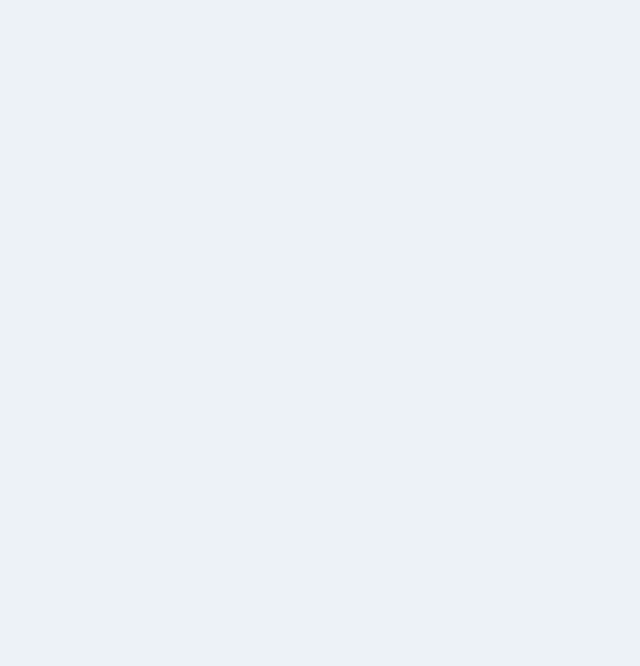
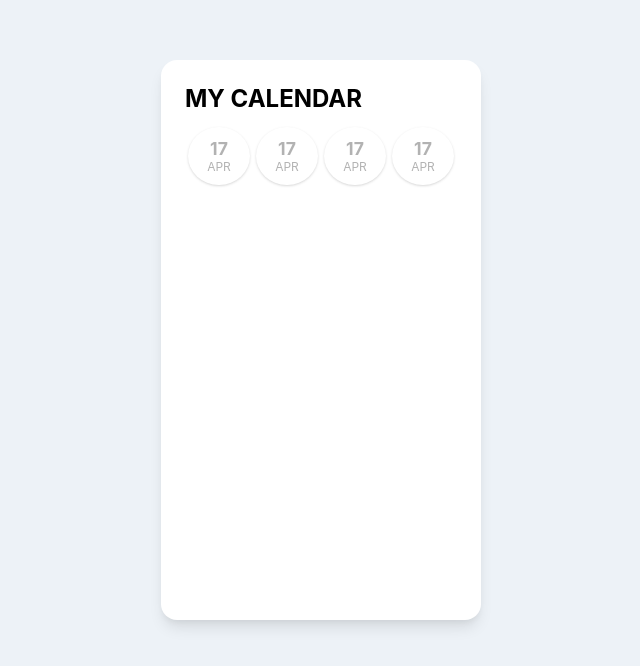
Before and after one commit to mrpbennett/react-ui, a React (Create React App) app: page / in a window 1280 px wide. Shown: the part 4802-5468 px from the top of the page, without its empty margins (319-959 px from the left). Before the commit the page ends 4758 px from the top, so only its background shows below. Built offline with nearby package versions, Linux system fonts and the light colour scheme.

Commit message:
calendar

```diff
--- a/src/App.js
+++ b/src/App.js
@@ -6,8 +6,9 @@ import Intro from './components/intro/intro';
 import LoginForm from './components/login-form/loginform';
 import Button from './components/button/button';
 import Nav from './components/nav/nav';
+import StarRating from './components/star-rating/starRating';
 import Card from './components/card/card';
-import StarRating from './components/star-rating/starRating';
+import Calendar from './components/calendar/calendar';
 
 function App() {
     return (
@@ -45,6 +46,10 @@ function App() {
             <div className='fullscreen'>
                 <Card />
             </div>
+
+            <div className='fullscreen'>
+                <Calendar />
+            </div>
         </div>
     );
 }
--- /dev/null
+++ b/src/components/calendar/calendar.jsx
@@ -0,0 +1,51 @@
+import React from 'react';
+import './calendar.scss';
+
+const data = [
+    {
+        title: 'Daily Scrum',
+        subtitle: 'iOS Team Scrum',
+        time: '9:30 AM',
+    },
+    {
+        title: 'New Web Templates',
+        subtitle: 'New templates for all listings',
+        time: '10:30 AM',
+    },
+    {
+        title: 'Friday Lunch Beers',
+        subtitle: 'Team social',
+        time: '13:30 AM',
+    },
+];
+
+const Calendar = () => {
+    return (
+        <div className='calendar'>
+            <div className='calendarInner'>
+                <h2>my calendar</h2>
+
+                <div className='calendarDates'>
+                    <div className='calendarDateBlock'>
+                        <span className='date'>17</span>
+                        <span className='day'>apr</span>
+                    </div>
+                    <div className='calendarDateBlock'>
+                        <span className='date'>17</span>
+                        <span className='day'>apr</span>
+                    </div>
+                    <div className='calendarDateBlock'>
+                        <span className='date'>17</span>
+                        <span className='day'>apr</span>
+                    </div>
+                    <div className='calendarDateBlock'>
+                        <span className='date'>17</span>
+                        <span className='day'>apr</span>
+                    </div>
+                </div>
+            </div>
+        </div>
+    );
+};
+
+export default Calendar;
--- /dev/null
+++ b/src/components/calendar/calendar.scss
@@ -0,0 +1,52 @@
+$date-color: rgba(0, 0, 0, 0.3);
+
+.calendar {
+    height: 35rem;
+    width: 20rem;
+    border-radius: 1rem;
+    background-color: #fff;
+    box-shadow: 0 10px 15px -3px rgba(0, 0, 0, 0.1),
+        0 4px 6px -2px rgba(0, 0, 0, 0.05);
+
+    .calendarInner {
+        padding: 1.5rem;
+
+        h2 {
+            text-transform: uppercase;
+            margin: 0;
+        }
+    }
+
+    .calendarDates {
+        display: flex;
+        justify-content: space-around;
+        margin-top: 0.875rem;
+
+        .calendarDateBlock {
+            display: flex;
+            flex-direction: column;
+            text-align: center;
+            background-color: #fff;
+            border-radius: 50%;
+            padding: 0.7rem 1.2rem;
+            box-shadow: 0 1px 3px 0 rgba(0, 0, 0, 0.1),
+                0 1px 2px 0 rgba(0, 0, 0, 0.06);
+
+            .date {
+                color: $date-color;
+                font-weight: bold;
+                font-size: 1.1rem;
+            }
+            .day {
+                font-size: 0.75rem;
+                color: $date-color;
+                text-transform: uppercase;
+            }
+        }
+    }
+}
+
+.calendarDates:first-child {
+    background-color: blue;
+    color: #fff;
+}
```
